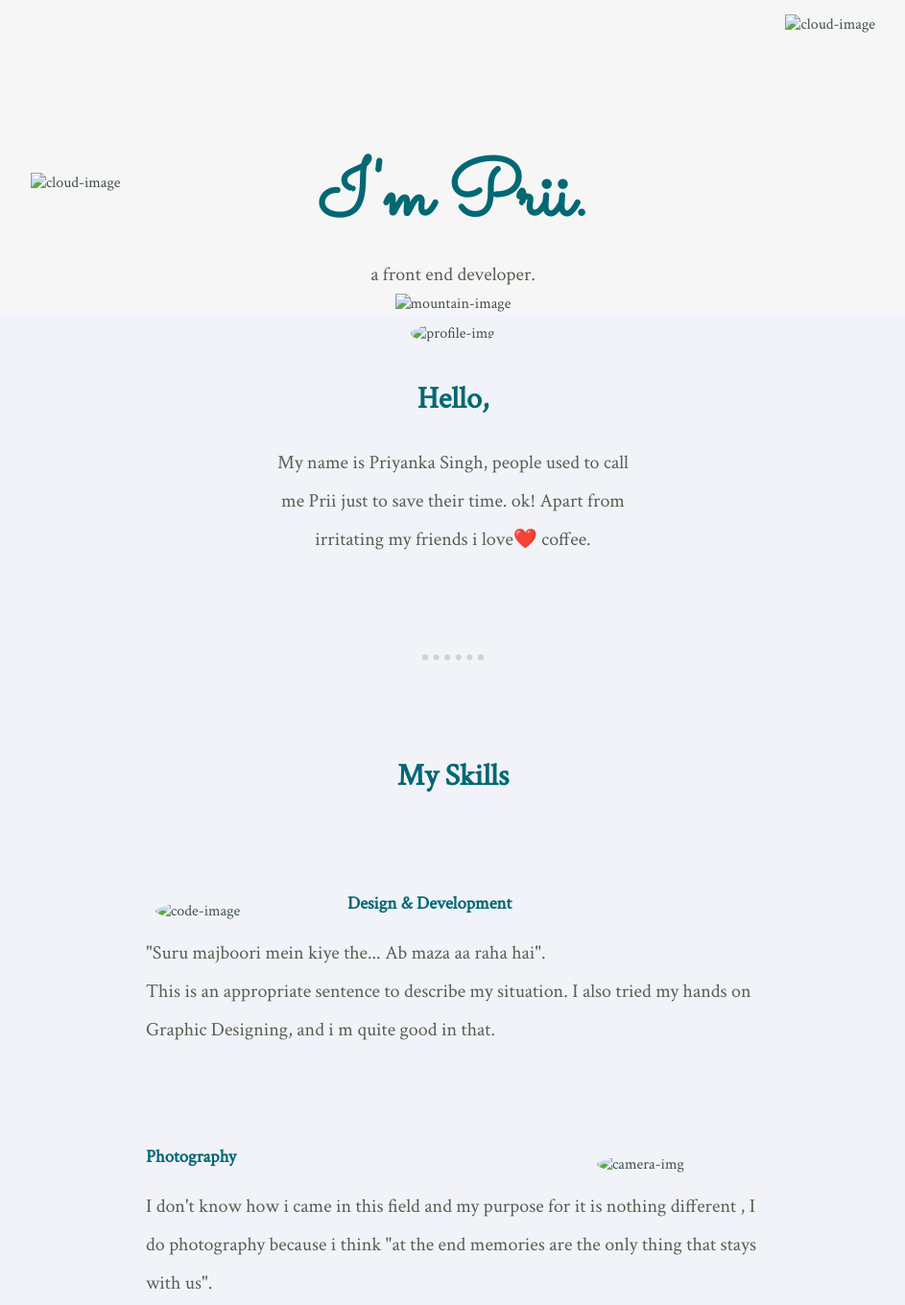
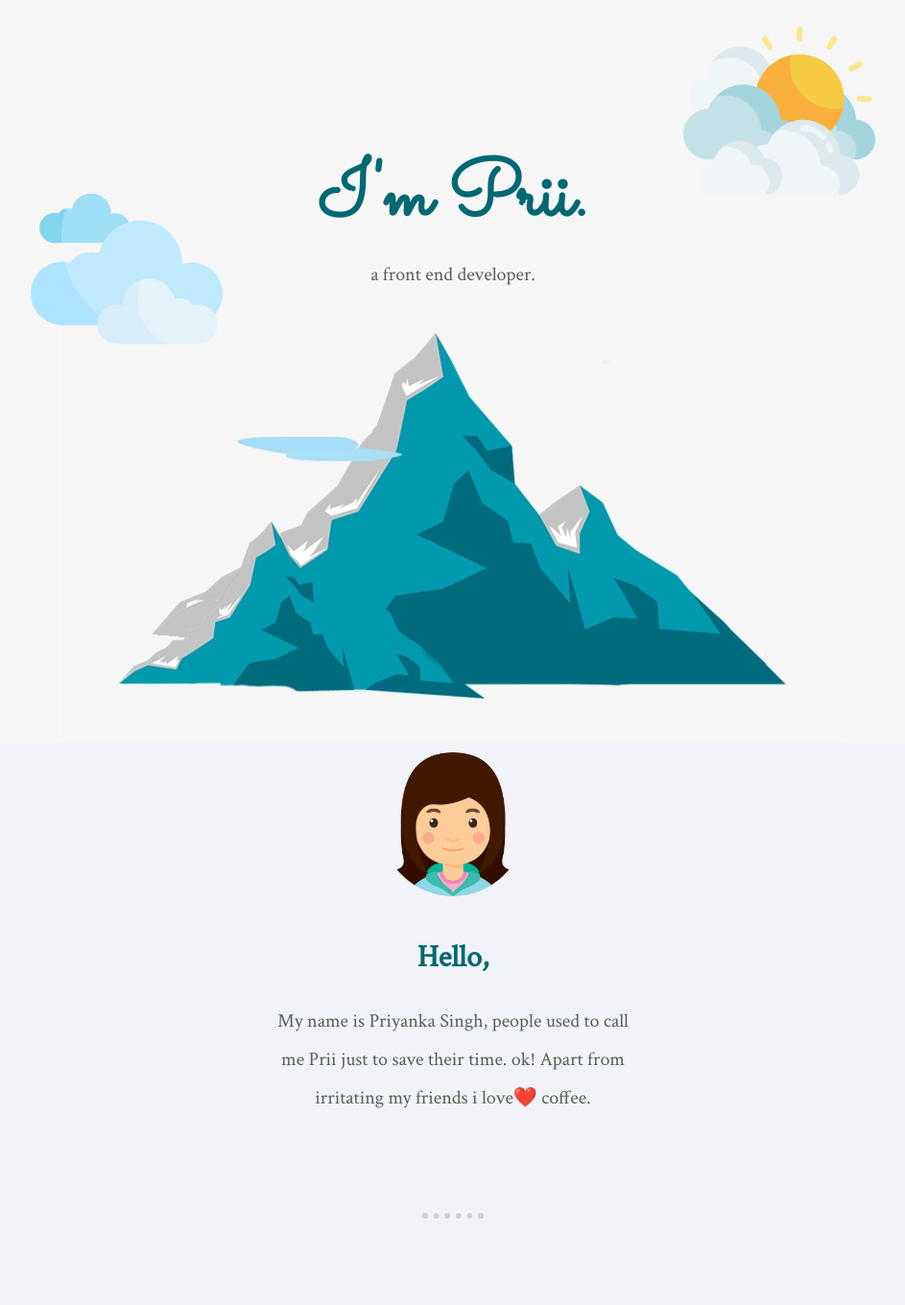
Before and after one commit to p-r-i-i/Mysite, a plain HTML site: page index.html in a window 1280 px wide. Shown: the top 1360 px of the page at 96% size, without its empty margins (168-1111 px from the left). Drawn offline with Linux system fonts and the light colour scheme.

Commit message:
Update index.html

```diff
--- a/index.html
+++ b/index.html
@@ -10,15 +10,15 @@
   <link href="https://fonts.googleapis.com/css2?family=Sacramento&display=swap" rel="stylesheet">
    <link href="https://fonts.googleapis.com/css2?family=Crimson+Text&display=swap" rel="stylesheet">
   <div class="top-container">
-    <img class="top-cloud" src="Images/cloudy.png" alt="cloud-image">
+    <img class="top-cloud" src="cloudy.png" alt="cloud-image">
       <h1>I'm Prii.</h1>
       <p>a front end developer.</p>
-        <img class="bottom-cloud" src="Images/clouds.png" alt="cloud-image">
-        <img class="mount" src="Images/mountain.png" alt="mountain-image">
+        <img class="bottom-cloud" src="clouds.png" alt="cloud-image">
+        <img class="mount" src="mountain.png" alt="mountain-image">
   </div>
   <div class="middle-container">
     <div class="profile">
-      <img class="prii"src="images/girl.png" alt="profile-img" height="150" width="150">
+      <img class="prii"src="girl.png" alt="profile-img" height="150" width="150">
       <h2>Hello,</h2>
       <p class="intro">My name is Priyanka Singh, people used to call me Prii just to save their time. ok! Apart from irritating my friends i love❤️ coffee. </p>
     </div>
@@ -26,7 +26,7 @@
     <div class="skills">
       <h2>My Skills</h2>
       <div class="skill-row">
-        <img class="code-img" src="Images/code.webp" alt="code-image"/>
+        <img class="code-img" src="code.webp" alt="code-image"/>
 
         <h3>Design & Development</h3>
         <p>"Suru majboori mein kiye the... Ab maza aa raha hai".</p>
@@ -34,7 +34,7 @@
 
       </div>
       <div class="skill-row">
-          <img class="camera-img" src="Images/camera.png" alt="camera-img">
+          <img class="camera-img" src="camera.png" alt="camera-img">
 
         <h3>Photography</h3>
         <p>I don't know how i came in this field and my purpose for it is nothing different , I do photography because i think "at the end memories are the only thing that stays with us".</p>
```
